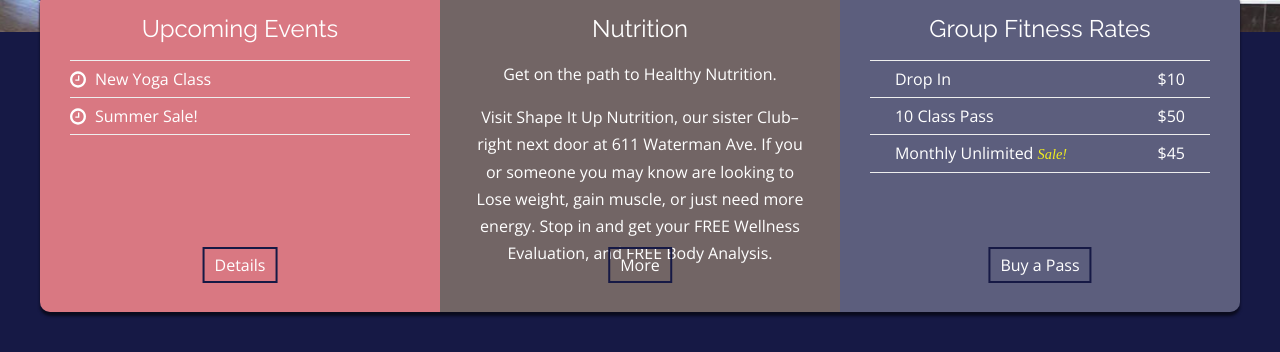
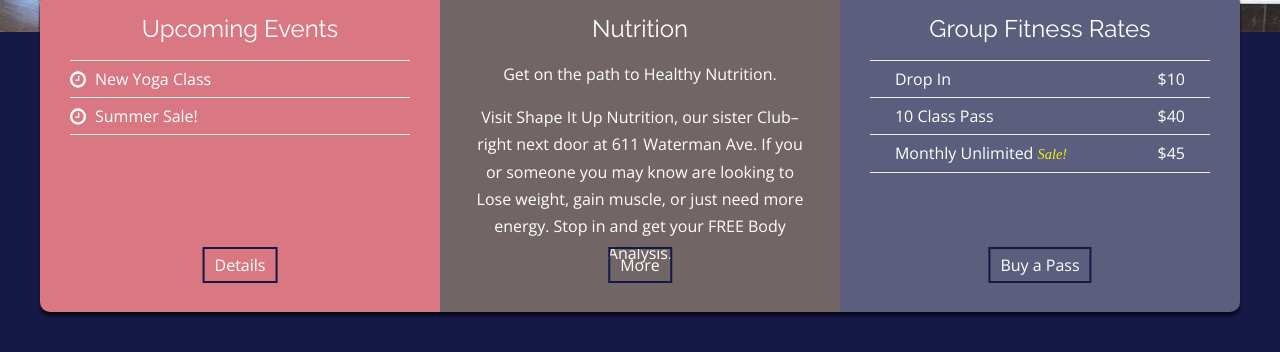
Before and after one commit to rwstone/shapeitup, a Jekyll site: the page built from index.md, in a window 1280 px wide. Shown: the part 446-798 px from the top of the page. Built offline with Jekyll 4.4.1, drawn with Linux system fonts in a browser that asks for light colours; some web fonts are replaced.

Commit message:
Updated Index

```diff
--- a/index.md
+++ b/index.md
@@ -10,15 +10,15 @@ banner:
   title: Fun
 nutrition_title: Nutrition
 nutrition_description: "Get on the path to Healthy Nutrition.\n\n Visit Shape It Up
-  Nutrition, our sister Club-- right next door at 611 Waterman Ave. If you or someone
+  Nutrition, our sister Club--right next door at 611 Waterman Ave. If you or someone
   you may know are looking to Lose weight, gain muscle, or just need more energy.
-  Stop in and get your FREE Wellness Evaluation, and FREE Body Analysis. "
+  Stop in and get your FREE Body Analysis. "
 passes:
 - name: Drop In
   price: "$10"
   is_sale: false
 - name: 10 Class Pass
-  price: "$50"
+  price: "$40"
 - name: Monthly Unlimited
   price: "$45"
   is_sale: true
```
